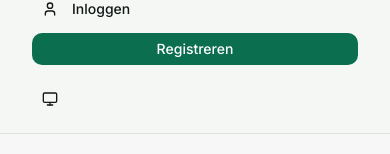
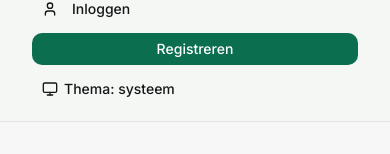
Before and after one commit to Lunary1/volley-rumour, a Next.js app: page / in a window 390 px wide. Both pictures are taken after a click on the button "Menu openen". Shown: the part 369-523 px from the top of the page. Built offline with nearby package versions, Linux system fonts and the light colour scheme; no server answers; the database is empty.

Commit message:
fix(header): label the theme toggle in the mobile menu
Co-Authored-By: Claude Opus 5.5 <noreply@anthropic.com>

```diff
--- a/components/header-client.tsx
+++ b/components/header-client.tsx
@@ -265,8 +265,8 @@ export function HeaderClient({
                 </div>
               ))}
               {showUserMenu && <UserMenu user={user} isMobile={true} />}
-              <div className="px-4 pt-2">
-                <ThemeToggle />
+              <div className="px-4">
+                <ThemeToggle isMobile />
               </div>
             </nav>
           </div>
--- a/components/theme-toggle.tsx
+++ b/components/theme-toggle.tsx
@@ -5,16 +5,34 @@ import { Sun, Moon, Monitor } from "lucide-react";
 import { Button } from "@/components/ui/button";
 import { useIsClient } from "@/lib/use-is-client";
 
-export function ThemeToggle() {
+interface ThemeToggleProps {
+  // In the mobile menu the toggle is a row like the links above it, with the
+  // current theme as its label (#284). On desktop it shows only its icon.
+  isMobile?: boolean;
+}
+
+const themeLabels: Record<string, string> = {
+  light: "Thema: licht",
+  dark: "Thema: donker",
+  system: "Thema: systeem",
+};
+
+export function ThemeToggle({ isMobile = false }: ThemeToggleProps) {
   const { theme, setTheme } = useTheme();
   const isClient = useIsClient();
+
+  const buttonProps = isMobile
+    ? ({ size: "sm", className: "w-full justify-start" } as const)
+    : ({ size: "icon", className: "h-9 w-9" } as const);
 
   if (!isClient) {
     // Prevent hydration mismatch — render placeholder with same dimensions
     return (
-      <Button variant="ghost" size="icon" className="h-9 w-9" disabled>
+      <Button variant="ghost" {...buttonProps} disabled>
         <Sun className="h-4 w-4" />
-        <span className="sr-only">Thema wisselen</span>
+        <span className={isMobile ? "" : "sr-only"}>
+          {isMobile ? "Thema" : "Thema wisselen"}
+        </span>
       </Button>
     );
   }
@@ -28,8 +46,7 @@ export function ThemeToggle() {
   return (
     <Button
       variant="ghost"
-      size="icon"
-      className="h-9 w-9"
+      {...buttonProps}
       onClick={cycleTheme}
       title={
         theme === "light"
@@ -42,7 +59,11 @@ export function ThemeToggle() {
       {theme === "light" && <Sun className="h-4 w-4" />}
       {theme === "dark" && <Moon className="h-4 w-4" />}
       {theme === "system" && <Monitor className="h-4 w-4" />}
-      <span className="sr-only">Thema wisselen</span>
+      {isMobile ? (
+        <span>{themeLabels[theme ?? "system"] ?? themeLabels.system}</span>
+      ) : (
+        <span className="sr-only">Thema wisselen</span>
+      )}
     </Button>
   );
 }
```
Also changed, not shown: 1 other file (tests, documents, lock files or other folders).
